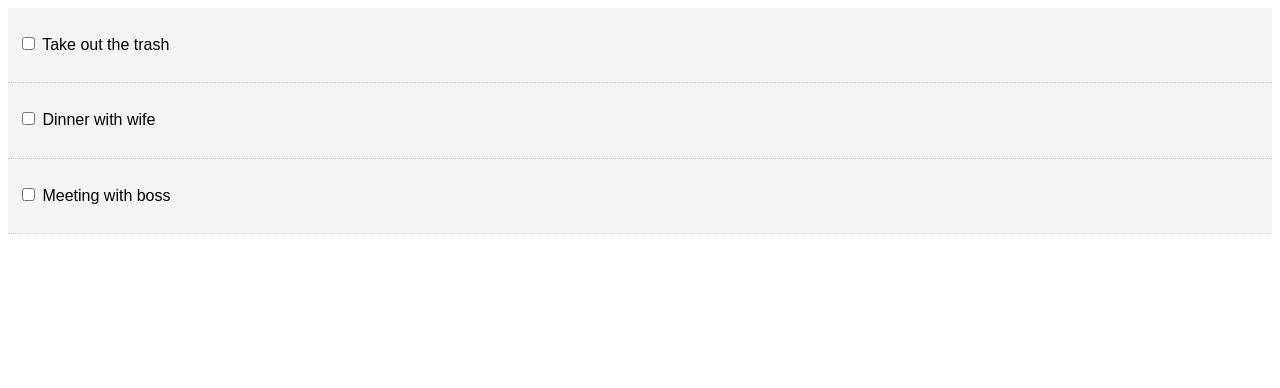
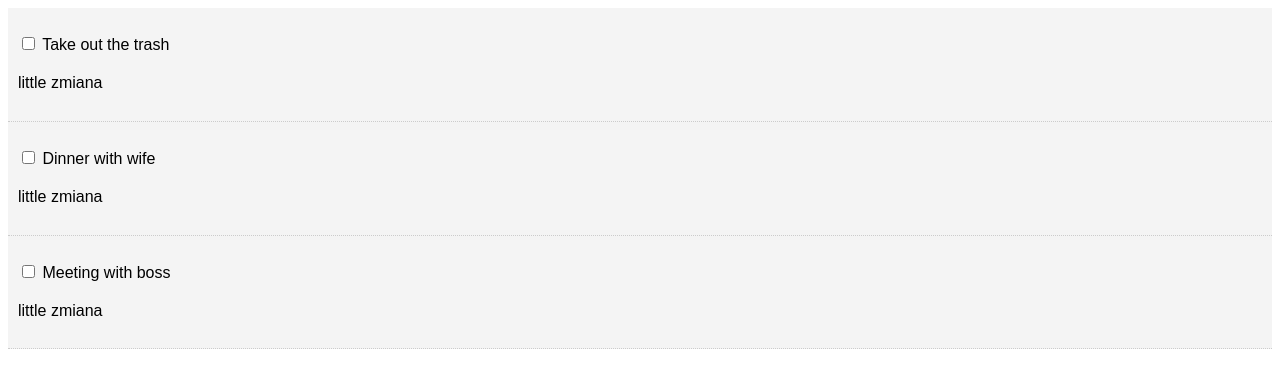
Before and after one commit to krzysztofstefanski/ToDo-App, a React (Create React App) app: page / in a window 1280 px wide. Shown: the top 388 px of the page. Built offline with nearby package versions, Linux system fonts and the light colour scheme.

Commit message:
Update ToDoItem.js

```diff
--- a/src/components/ToDoItem.js
+++ b/src/components/ToDoItem.js
@@ -23,6 +23,7 @@ getStyle = () =>{
   <input type="checkbox" onChange={this.props.markComplete.bind(this,id)}/>
   {' '}
 {title}</p>
+<p>little zmiana</p>
       </div>
     )
   }
```
